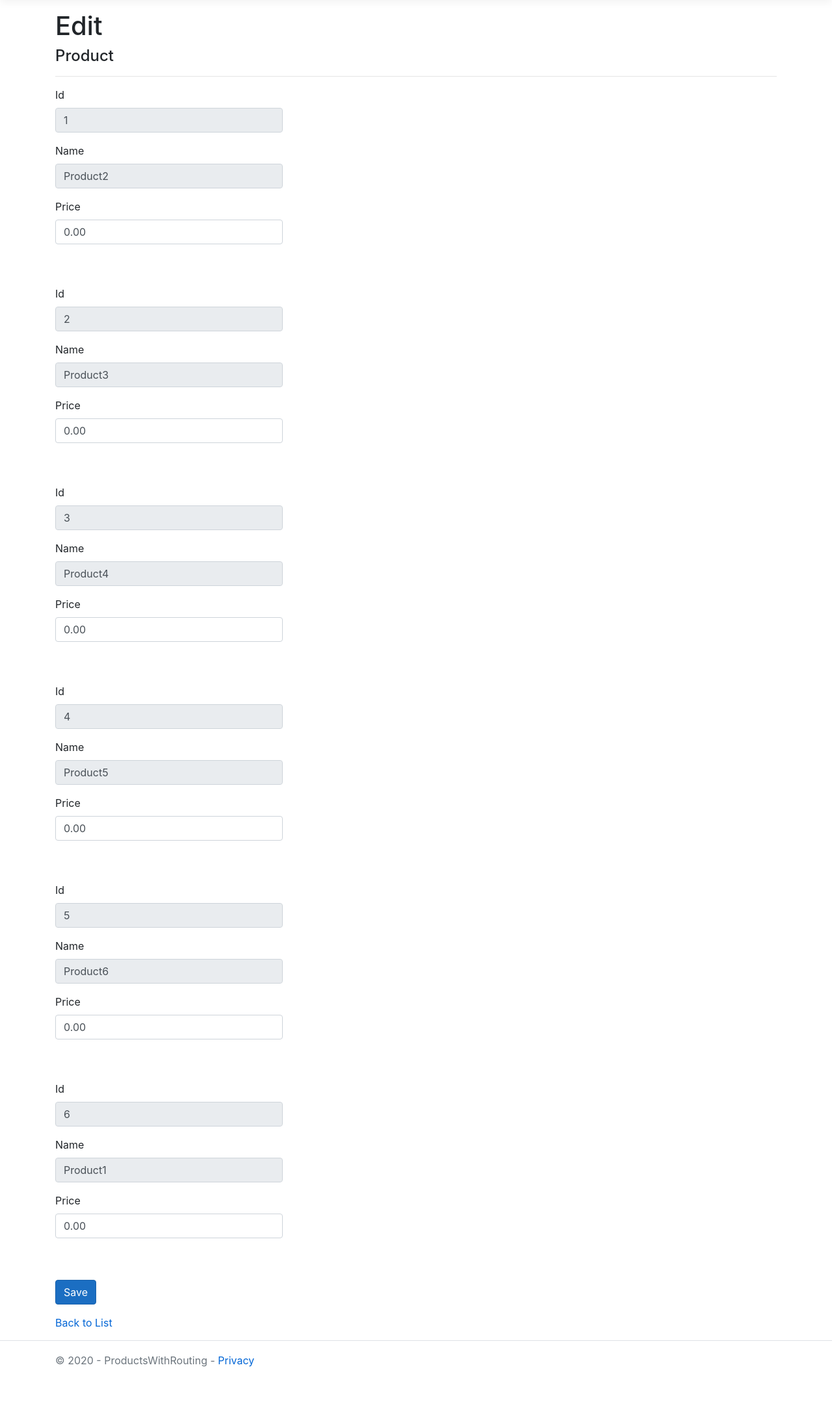
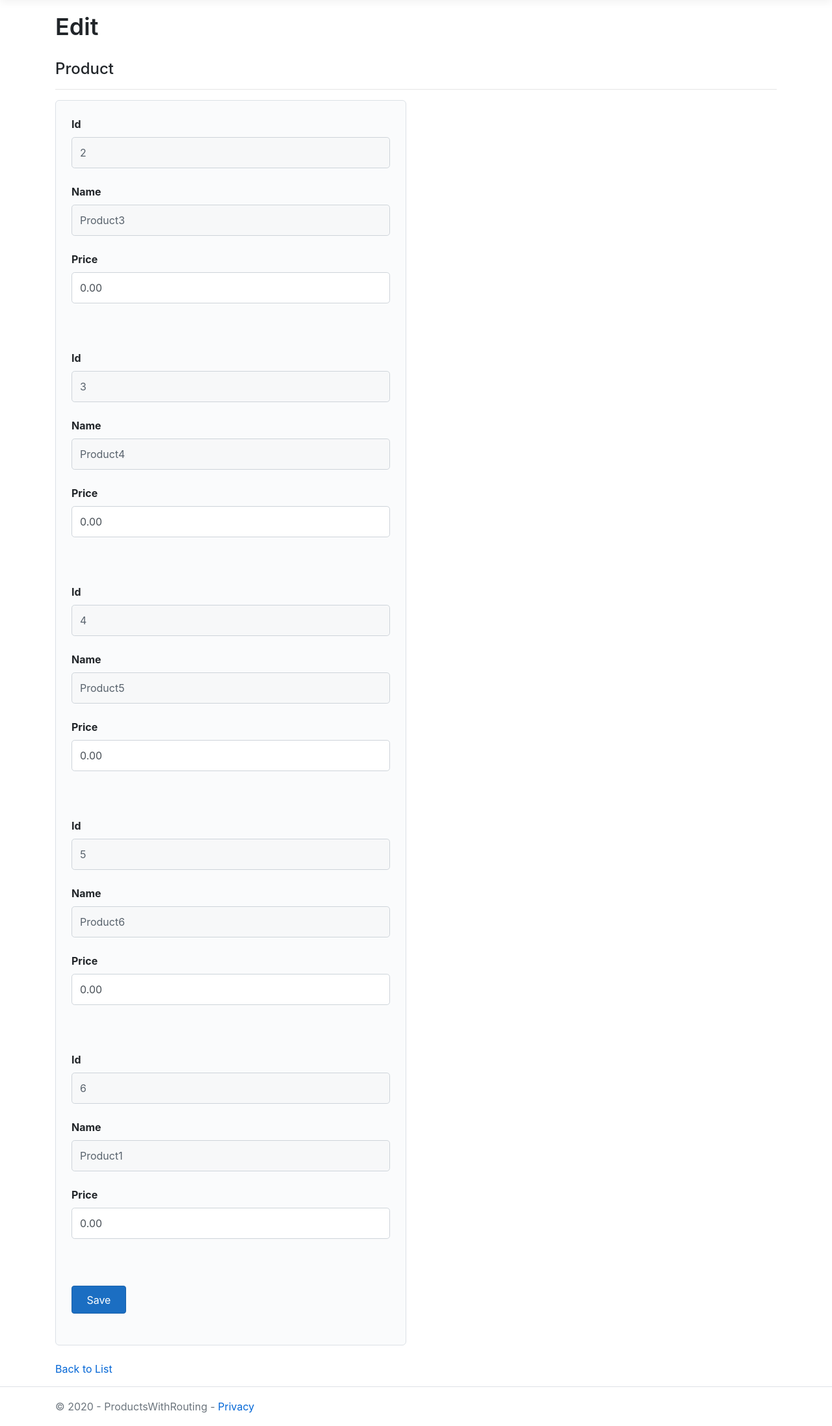
Before and after one commit to PetroSuch/Homework-4, an ASP.NET Core app: page /Products/EditPrices in a window 1280 px wide. Shown: the part 57-2252 px from the top of the page at 65% size. Before the commit the page ends 2161 px from the top, so only its background shows below. Run offline with ASP.NET Core 8, Linux system fonts and the light colour scheme.

Commit message:
Update Edit and Edit Price pages

```diff
--- a/Views/Products/EditPrices.cshtml
+++ b/Views/Products/EditPrices.cshtml
@@ -4,34 +4,34 @@
     ViewData["Title"] = "Edit";
 }
 
-<h1>Edit</h1>
+<h1 class="reference-heading">Edit</h1>
 
 <h4>Product</h4>
 <hr />
 <div class="row">
-    <div class="col-md-4">
-        <form asp-action="EditPrices" method="post">
+    <div class="col-12 col-md-8 col-lg-6">
+        <form class="editor-form p-4 mb-4" asp-action="EditPrices" method="post">
             <div asp-validation-summary="ModelOnly" class="text-danger"></div>
 
             @for(int i = 0; i < Model.Count; i++)
             {
-                <div class="form-group">
-                    <label asp-for="@Model[i].Id" class="control-label"></label>
+                <div class="form-group mb-4">
+                    <label asp-for="@Model[i].Id" class="control-label font-weight-bold"></label>
                     <input asp-for="@Model[i].Id" readonly class="form-control" />
                 </div>
-                <div class="form-group">
-                    <label asp-for="@Model[i].Name" class="control-label"></label>
+                <div class="form-group mb-4">
+                    <label asp-for="@Model[i].Name" class="control-label font-weight-bold"></label>
                     <input asp-for="@Model[i].Name" readonly class="form-control" />
                 </div>
-                <div class="form-group">
-                    <label asp-for="@Model[i].Price" class="control-label"></label>
+                <div class="form-group mb-4">
+                    <label asp-for="@Model[i].Price" class="control-label font-weight-bold"></label>
                     <input asp-for="@Model[i].Price" class="form-control" />
                     <span asp-validation-for="@Model[i].Price" class="text-danger"></span>
                 </div>
                 <br />
                 <br />
             }
-            <div class="form-group">
+            <div class="form-group mb-4">
                 <input type="submit" value="Save" class="btn btn-primary" />
             </div>
         </form>
```
Also changed, not shown: Views/Products/Edit.cshtml (+14 -14 lines).
